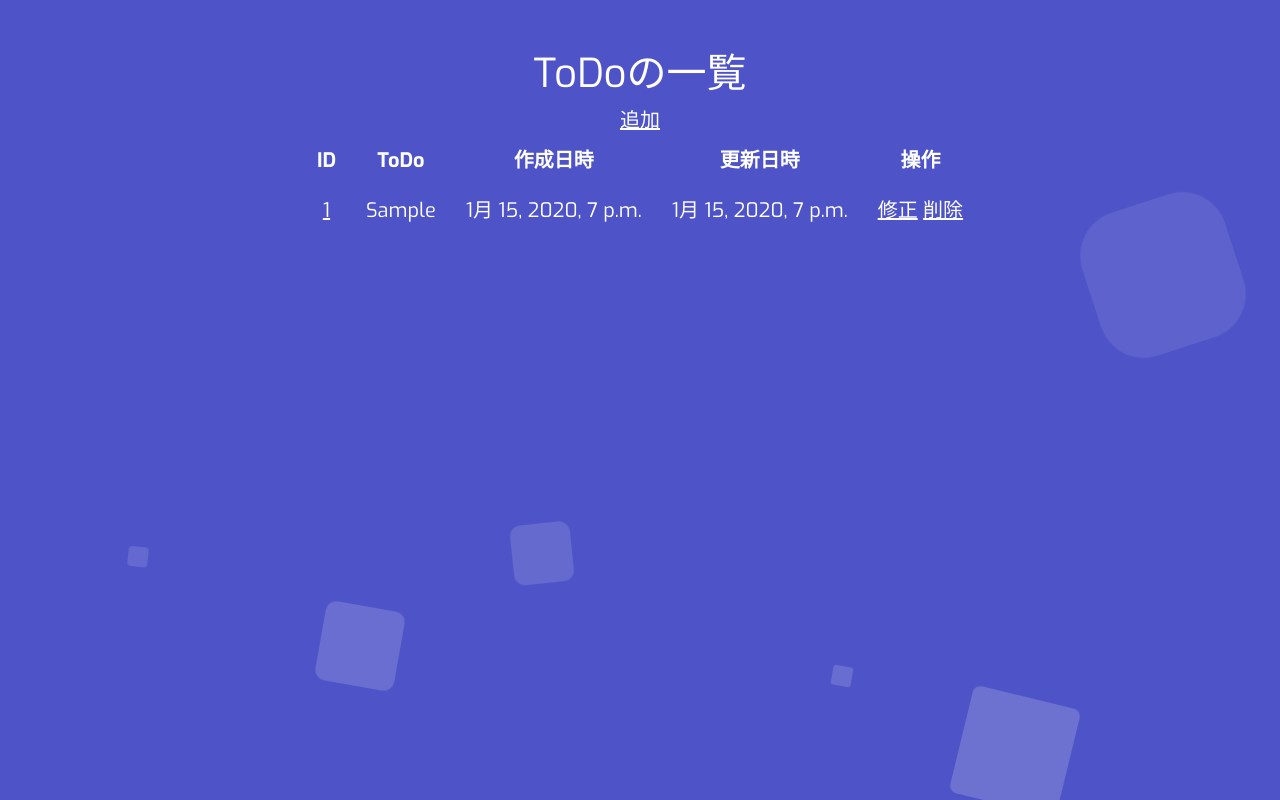
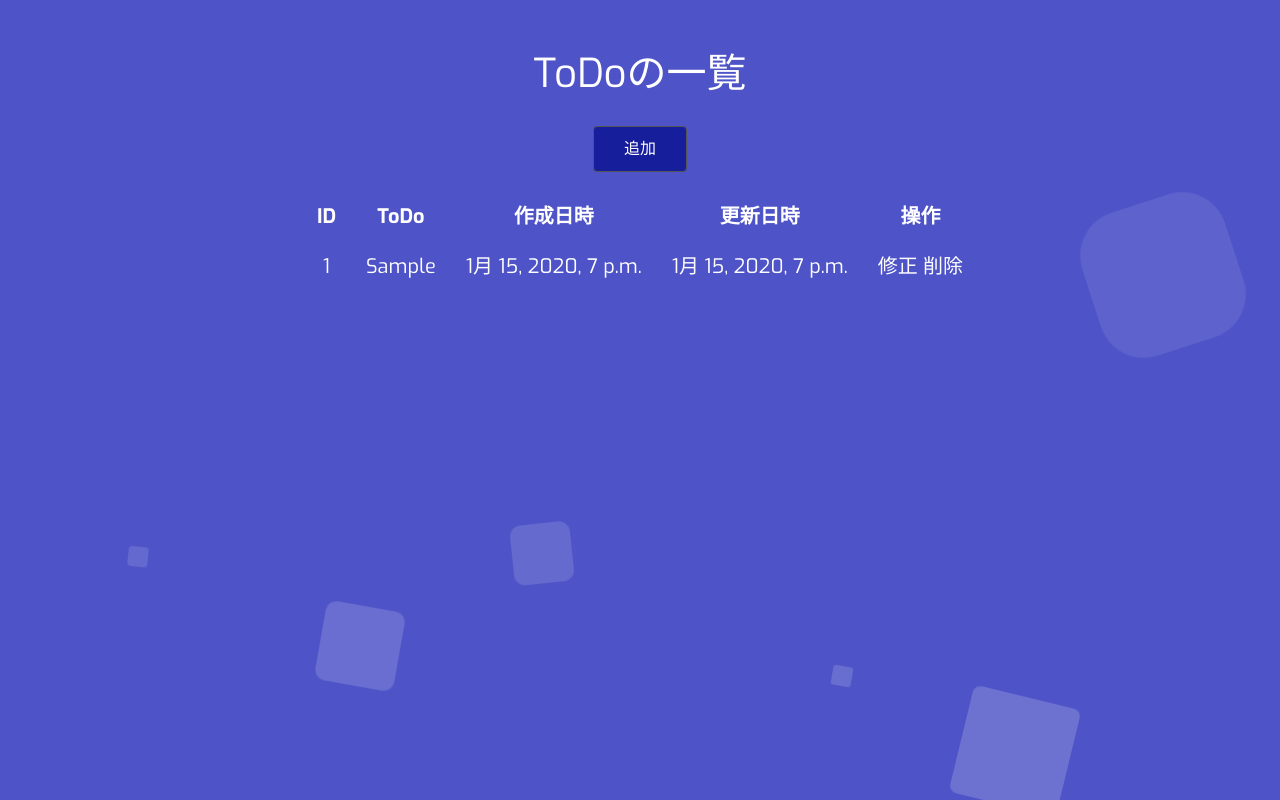
Before and after one commit to acecrc/django-todo, a Django app: template todo/templates/todo/todo_list.html in a window 1280 px wide. Run offline with Django 3.2, Linux system fonts and the light colour scheme; the template is opened without the code that fills it: values that come from a table or form of the project are taken from there, others are empty; tables that the repository leaves empty hold one stand-in row (values such as "Sample post"); parts of the project's set-up code (start-up, migrations or seed data) failed here and were passed over.

Commit message:
🎨Animation on Add Button

```diff
--- a/todo/static/css/style.css
+++ b/todo/static/css/style.css
@@ -31,6 +31,7 @@ th, td {
 
 .context a {
 	color: #fff;
+	text-decoration: none;
 }
 
 .area {
@@ -136,6 +137,59 @@ th, td {
     animation-duration: 11s;
 }
 
+/*== ボタン共通設定 */
+.btn {
+    /*アニメーションの起点とするためrelativeを指定*/
+    position: relative;
+	overflow: hidden;
+    /*ボタンの形状*/
+	text-decoration: none;
+	display: inline-block;
+	background-color: #171E9C;
+    border: 1px solid #555;/* ボーダーの色と太さ */
+    padding: 10px 30px;
+	margin: 20px 0px;
+    text-align: center;
+    outline: none;
+    /*アニメーションの指定*/
+    transition: ease .2s;
+}
+
+/*ボタン内spanの形状*/
+.btn span {
+	position: relative;
+	z-index: 3;/*z-indexの数値をあげて文字を背景よりも手前に表示*/
+	color:#fff;
+}
+
+.btn:hover span{
+	color:#333;
+}
+
+/*== 背景が流れる（右から左） */
+.btn-right:before {
+	content: '';
+	/*絶対配置で位置を指定*/
+	position: absolute;
+	top: 0;
+	left: 0;
+	z-index: 2;
+    /*色や形状*/
+	background:  #9B9FE9;/*背景色*/
+	width: 100%;
+	height: 100%;
+    /*アニメーション*/
+	transition: transform .6s cubic-bezier(0.8, 0, 0.2, 1) 0s;
+	transform: scale(0, 1);
+	transform-origin: left top;
+}
+
+/*hoverした際の形状*/
+.btn-right:hover:before{
+	transform-origin:right top;
+	transform:scale(1, 1);
+}
+
 @keyframes animate {
 
     0% {
--- a/todo/templates/todo/todo_list.html
+++ b/todo/templates/todo/todo_list.html
@@ -2,7 +2,7 @@
 
 {% block content %}
 <h1>ToDoの一覧</h1>
-<a href="{% url 'todo:create' %}" class="left-to-right">追加</a>
+<a href="{% url 'todo:create' %}" class="left-to-right btn btn-right"><span>追加</span></a>
 <table>
   <thead>
     <tr>
```
